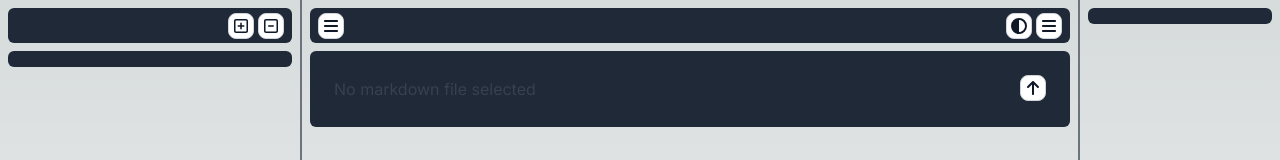
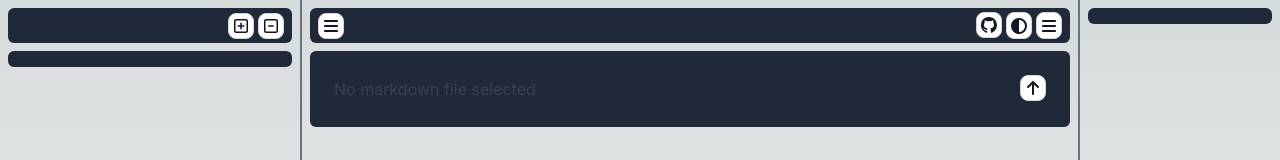
Before and after one commit to Sebas-h/documex, a Next.js app in the folder frontend/: page / in a window 1280 px wide. Shown: the top 160 px of the page. Built offline with nearby package versions, Linux system fonts and the light colour scheme; no server answers.

Commit message:
Add button to open project's github repo

```diff
--- a/frontend/src/app/_components/button.tsx
+++ b/frontend/src/app/_components/button.tsx
@@ -13,6 +13,7 @@
   | "sun"
   | "circle-half-stroke"
   | "folder-tree"
+  | "github"
   | "arrow-up";
 
 export interface ButtonIconProps {
@@ -128,6 +129,24 @@
   </svg>
 );
 
+// Src: https://github.com/logos
+const GitHubIcon = (
+  <svg
+    xmlns="http://www.w3.org/2000/svg"
+    viewBox="0 0 98 98"
+    className="w-4 h-4"
+    fill="currentColor"
+    stroke="currentColor"
+  >
+    <path
+      fillRule="evenodd"
+      clipRule="evenodd"
+      d="M48.854 0C21.839 0 0 22 0 49.217c0 21.756 13.993 40.172 33.405 46.69 2.427.49 3.316-1.059 3.316-2.362 0-1.141-.08-5.052-.08-9.127-13.59 2.934-16.42-5.867-16.42-5.867-2.184-5.704-5.42-7.17-5.42-7.17-4.448-3.015.324-3.015.324-3.015 4.934.326 7.523 5.052 7.523 5.052 4.367 7.496 11.404 5.378 14.235 4.074.404-3.178 1.699-5.378 3.074-6.6-10.839-1.141-22.243-5.378-22.243-24.283 0-5.378 1.94-9.778 5.014-13.2-.485-1.222-2.184-6.275.486-13.038 0 0 4.125-1.304 13.426 5.052a46.97 46.97 0 0 1 12.214-1.63c4.125 0 8.33.571 12.213 1.63 9.302-6.356 13.427-5.052 13.427-5.052 2.67 6.763.97 11.816.485 13.038 3.155 3.422 5.015 7.822 5.015 13.2 0 18.905-11.404 23.06-22.324 24.283 1.78 1.548 3.316 4.481 3.316 9.126 0 6.6-.08 11.897-.08 13.526 0 1.304.89 2.853 3.316 2.364 19.412-6.52 33.405-24.935 33.405-46.691C97.707 22 75.788 0 48.854 0z"
+      // fill="#24292f"
+    />
+  </svg>
+);
+
 const getIcon = (icon: IconType): ReactElement => {
   switch (icon) {
     case "collapse":
@@ -146,6 +165,8 @@
       return ArrowUpIcon;
     case "folder-tree":
       return FolderTreeIcon;
+    case "github":
+      return GitHubIcon;
   }
 };
 
--- a/frontend/src/app/main-layout.tsx
+++ b/frontend/src/app/main-layout.tsx
@@ -25,6 +25,7 @@
 } from "./_helpers/utils";
 import { useRouter, usePathname, useSearchParams } from "next/navigation";
 import { ButtonIcon } from "./_components/button";
+import Link from "next/link";
 
 const sleep = (ms: number) => new Promise((res) => setTimeout(res, ms));
 
@@ -144,6 +145,9 @@
               )}
             </div>
             <div className="flex flex-row gap-1">
+              <Link href="https://github.com/sebas-h/documex" target="_blank">
+                <ButtonIcon icon="github" />
+              </Link>
               <ButtonIcon icon="circle-half-stroke" />
               <ButtonIcon
                 icon="sidebar-toggle"
```
